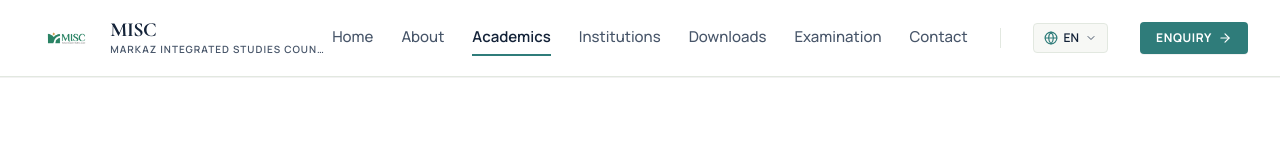
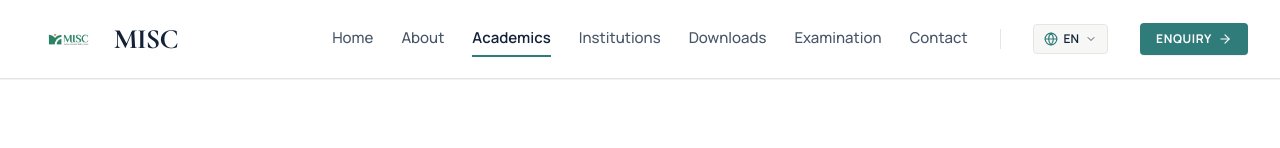
Before and after one commit to muhammedansar-pvn/MISC-, a React (Vite) app in the folder frontend/: page /academics in a window 1280 px wide. Shown: the top 148 px of the page. Built offline with nearby package versions, Linux system fonts and the light colour scheme; the HTML template or start-up script is replaced by a standard one.

Commit message:
style(header): remove subtitle and enlarge MISC logo and text

```diff
--- a/frontend/src/components/layout/Header.jsx
+++ b/frontend/src/components/layout/Header.jsx
@@ -27,21 +27,14 @@ export const Header = () => {
         >
           <img
             src="/logo.png"
-            alt="MISC - Markaz Integrated Studies Council Logo"
-            className="h-9 sm:h-10 lg:h-12 w-auto object-contain shrink-0 transition-transform group-hover:scale-[1.02] bg-white p-0.5 rounded-sm"
+            alt="MISC Logo"
+            className="h-10 sm:h-11 lg:h-[3.15rem] w-auto object-contain shrink-0 transition-transform group-hover:scale-[1.02] bg-white p-0.5 rounded-sm"
           />
-          <div className="flex flex-col min-w-0">
-            <span className={`font-serif font-bold text-base sm:text-lg xl:text-xl tracking-tight leading-none truncate ${
-              mobileMenuOpen ? 'text-white' : 'text-[#132238]'
-            }`}>
-              {miscInfo.name}
-            </span>
-            <span className={`text-[9px] sm:text-[10px] font-semibold tracking-wider sm:tracking-widest uppercase mt-0.5 truncate ${
-              mobileMenuOpen ? 'text-slate-300' : 'text-[#475569]'
-            }`}>
-              Markaz Integrated Studies Council
-            </span>
-          </div>
+          <span className={`font-serif font-bold text-xl sm:text-2xl lg:text-[1.75rem] tracking-tight leading-none ${
+            mobileMenuOpen ? 'text-white' : 'text-[#132238]'
+          }`}>
+            {miscInfo.name}
+          </span>
         </Link>
 
         {/* Desktop Navigation */}
```
